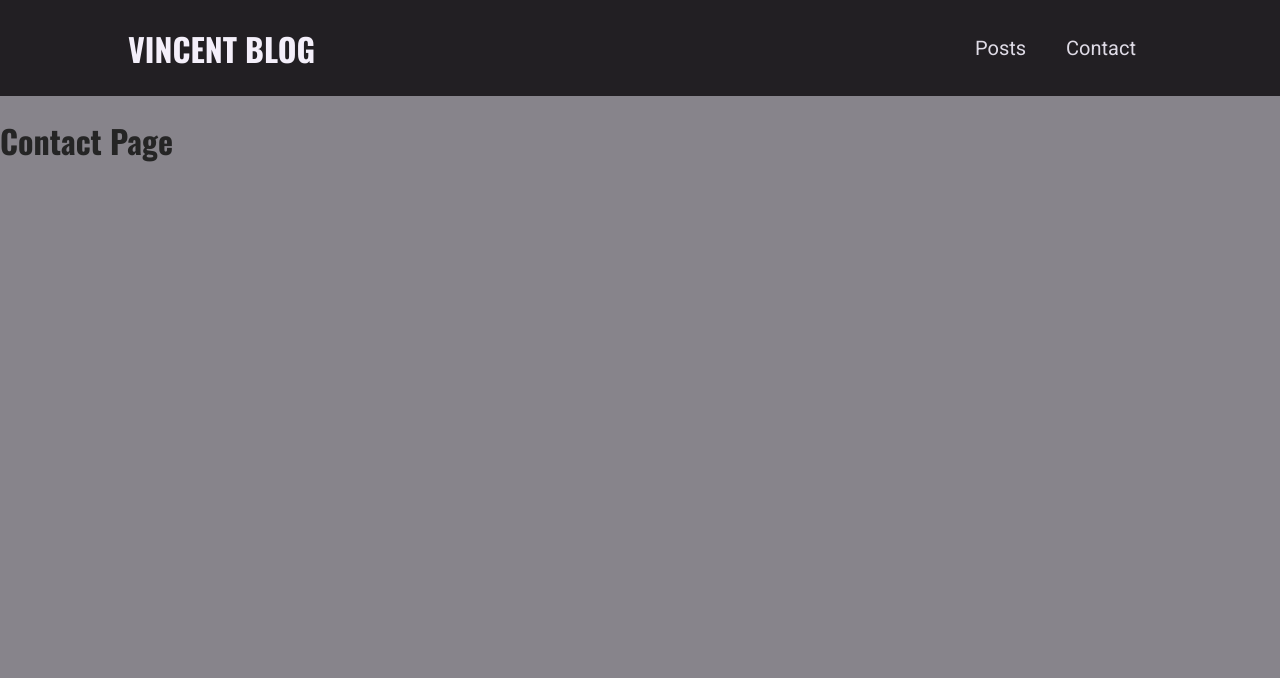
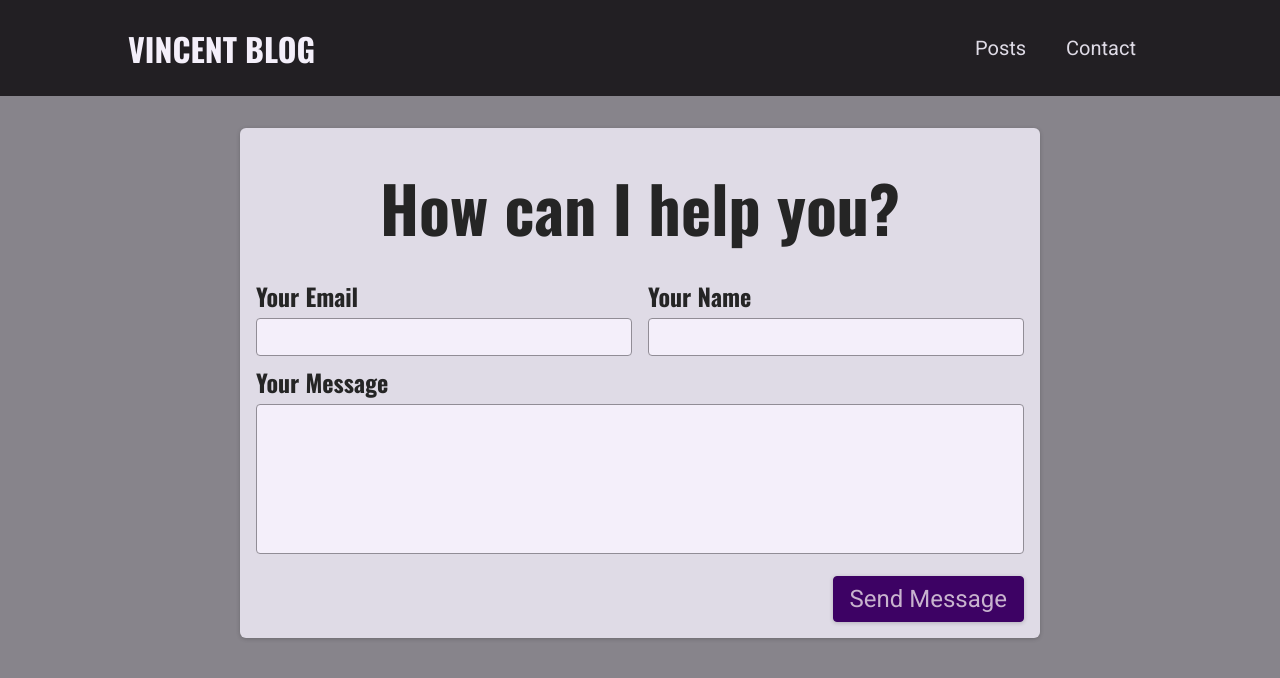
Before and after one commit to Zhenyuan-Li/vincent-zone, a Next.js app: page /contact in a window 1280 px wide. Shown: the top 678 px of the page. Built offline with nearby package versions, Linux system fonts and the light colour scheme.

Commit message:
Add contact & communicate with db

```diff
--- /dev/null
+++ b/components/contact/contact-form.js
@@ -0,0 +1,133 @@
+import { useState, useEffect } from 'react';
+
+import Notification from '../ui/notification';
+import classes from './contact-form.module.css';
+
+const sendContactData = async (contactDetail) => {
+  const response = await fetch('/api/contact', {
+    method: 'POST',
+    body: JSON.stringify(contactDetail),
+    headers: {
+      'Content-Type': 'application/json',
+    },
+  });
+
+  const data = await response.json();
+  if (!response) {
+    throw new Error(data.message || 'Something went wrong');
+  }
+};
+
+function ContactForm() {
+  const [enteredEmail, setEnteredEmail] = useState('');
+  const [enteredName, setEnteredName] = useState('');
+  const [enteredMessage, setEnteredMessage] = useState('');
+  const [requestStatus, setRequestStatus] = useState();
+  const [requestError, setRequestError] = useState();
+
+  useEffect(() => {
+    if (requestStatus === 'success' || requestStatus === 'error') {
+      const timer = setTimeout(() => {
+        setRequestStatus(null);
+        setRequestError(null);
+      }, 30000);
+
+      return () => clearTimeout(timer);
+    }
+  }, [requestStatus]);
+
+  const sendMessageHandler = async (event) => {
+    event.preventDefault();
+    setRequestStatus('pending');
+
+    // add a client side validation
+    try {
+      await sendContactData({
+        email: enteredEmail,
+        name: enteredName,
+        message: enteredMessage,
+      });
+      setRequestStatus('success');
+      setEnteredEmail('');
+      setEnteredName('');
+      setEnteredMessage('');
+    } catch (err) {
+      setRequestError(err.message);
+      setRequestStatus('error');
+    }
+  };
+
+  let notification;
+  if (requestStatus === 'pending') {
+    notification = {
+      status: 'pending',
+      title: 'Sending message...',
+      message: 'Your message is on its way!',
+    };
+  }
+  if (requestStatus === 'success') {
+    notification = {
+      status: 'success',
+      title: 'Success!',
+      message: 'Message sent successfully',
+    };
+  }
+  if (requestStatus === 'error') {
+    notification = {
+      status: 'error',
+      title: 'Error!',
+      message: requestError,
+    };
+  }
+
+  return (
+    <section className={classes.contact}>
+      <h1>How can I help you?</h1>
+      <form className={classes.form} onSubmit={sendMessageHandler}>
+        <div className={classes.controls}>
+          <div className={classes.control}>
+            <label htmlFor="email">Your Email</label>
+            <input
+              value={enteredEmail}
+              onChange={(e) => setEnteredEmail(e.target.value)}
+              type="email"
+              id="email"
+              required
+            />
+          </div>
+          <div className={classes.control}>
+            <label htmlFor="name">Your Name</label>
+            <input
+              value={enteredName}
+              onChange={(e) => setEnteredName(e.target.value)}
+              type="text"
+              id="name"
+              required
+            />
+          </div>
+        </div>
+        <div className={classes.control}>
+          <label htmlFor="message">Your Message</label>
+          <textarea
+            value={enteredMessage}
+            onChange={(e) => setEnteredMessage(e.target.value)}
+            id="message"
+            rows="5"
+          ></textarea>
+        </div>
+        <div className={classes.actions}>
+          <button>Send Message</button>
+        </div>
+      </form>
+      {notification && (
+        <Notification
+          status={notification.status}
+          message={notification.message}
+          title={notification.title}
+        />
+      )}
+    </section>
+  );
+}
+
+export default ContactForm;
--- /dev/null
+++ b/components/contact/contact-form.module.css
@@ -0,0 +1,73 @@
+.contact {
+  margin: var(--size-8) auto;
+  border-radius: 6px;
+  background-color: var(--color-grey-100);
+  width: 90%;
+  max-width: 50rem;
+  padding: var(--size-4);
+  box-shadow: 0 1px 4px rgba(0, 0, 0, 0.2);
+  font-size: var(--size-6);
+}
+
+.contact h1 {
+  font-size: var(--size-8);
+  margin: var(--size-4) 0;
+  text-align: left;
+}
+
+.form label {
+  display: block;
+  font-family: 'Oswald', sans-serif;
+  font-weight: bold;
+  margin: var(--size-2) 0 var(--size-1) 0;
+}
+
+.form input,
+.form textarea {
+  font: inherit;
+  padding: var(--size-1);
+  border-radius: 4px;
+  width: 100%;
+  border: 1px solid var(--color-grey-400);
+  background-color: var(--color-grey-50);
+  resize: none;
+}
+
+.controls {
+  display: flex;
+  column-gap: 1rem;
+  flex-wrap: wrap;
+}
+
+.control {
+  flex: 1;
+  min-width: 10rem;
+}
+
+.actions {
+  margin-top: var(--size-4);
+  text-align: right;
+}
+
+.form button {
+  font: inherit;
+  cursor: pointer;
+  background-color: var(--color-primary-700);
+  border: 1px solid var(--color-primary-700);
+  padding: var(--size-2) var(--size-4);
+  border-radius: 4px;
+  color: var(--color-primary-50);
+  box-shadow: 0 1px 4px rgba(0, 0, 0, 0.2);
+}
+
+.form button:hover {
+  background-color: var(--color-primary-500);
+  border-color: var(--color-primary-500);
+}
+
+@media (min-width: 768px) {
+  .contact h1 {
+    font-size: var(--size-16);
+    text-align: center;
+  }
+}
--- /dev/null
+++ b/components/ui/notification.js
@@ -0,0 +1,26 @@
+import classes from './notification.module.css';
+
+function Notification(props) {
+  const { title, message, status } = props;
+
+  let statusClasses = '';
+
+  if (status === 'success') {
+    statusClasses = classes.success;
+  }
+
+  if (status === 'error') {
+    statusClasses = classes.error;
+  }
+
+  const cssClasses = `${classes.notification} ${statusClasses}`;
+
+  return (
+    <div className={cssClasses}>
+      <h2>{title}</h2>
+      <p>{message}</p>
+    </div>
+  );
+}
+
+export default Notification;
--- /dev/null
+++ b/components/ui/notification.module.css
@@ -0,0 +1,43 @@
+.notification {
+  display: flex;
+  justify-content: space-between;
+  align-items: center;
+  color: var(--color-grey-100);
+  background-color: var(--color-grey-800);
+  padding: 0 var(--size-8);
+  box-shadow: 0 1px 8px rgba(0, 0, 0, 0.2);
+  position: fixed;
+  height: 5rem;
+  bottom: 0;
+  width: 100%;
+  left: 0;
+  border-top-right-radius: 0;
+  border-top-left-radius: 0;
+}
+
+.notification h2 {
+  font-size: var(--size-6);
+  margin: 0;
+}
+
+.notification p {
+  margin: 0;
+}
+
+.success {
+  background-color: var(--color-success-500);
+  color: var(--color-grey-800);
+}
+
+.error {
+  background-color: var(--color-error-500);
+}
+
+@media (min-width: 768px) {
+  .notification {
+    width: 40rem;
+    left: calc(50% - 20rem);
+    border-top-right-radius: 6px;
+    border-top-left-radius: 6px;
+  }
+}
--- a/package.json
+++ b/package.json
@@ -9,6 +9,7 @@
   },
   "dependencies": {
     "gray-matter": "^4.0.3",
+    "mongodb": "^4.3.1",
     "next": "12.0.8",
     "react": "17.0.2",
     "react-dom": "17.0.2",
--- /dev/null
+++ b/pages/api/contact.js
@@ -0,0 +1,49 @@
+import { MongoClient } from 'mongodb';
+
+async function handler(req, res) {
+  if (req.method === 'POST') {
+    const { email, name, message } = req.body;
+
+    if (
+      !email ||
+      !email.includes('@') ||
+      !name ||
+      name.trim() === '' ||
+      !message ||
+      message.trim() === ''
+    ) {
+      res.status(422).json({ message: 'Invalid Input!' });
+      return;
+    }
+
+    const newMsg = {
+      email,
+      name,
+      message,
+    };
+    // process.env.DB_URL
+    let client;
+    try {
+      client = await MongoClient.connect(process.env.DB_URL);
+    } catch (err) {
+      res.status(500).json({
+        message: 'Could not connect to database',
+      });
+    }
+    try {
+      const db = client.db();
+      const result = await db.collection('messages').insertOne(newMsg);
+      newMsg.id = result.insertedId;
+    } catch (err) {
+      res.status(500).json({
+        message: 'Storing message failed.',
+      });
+    }
+    client.close();
+
+    console.log(newMsg);
+    res.status(201).json({ message: 'Successfully stored message!', newMsg });
+  }
+}
+
+export default handler;
--- a/pages/contact.js
+++ b/pages/contact.js
@@ -1,5 +1,7 @@
+import ContactForm from '../components/contact/contact-form';
+
 function ContactPage() {
-  return <h1>Contact Page</h1>;
+  return <ContactForm />;
 }
 
 export default ContactPage;
```
Also changed, not shown: 1 other file (tests, documents, lock files or other folders).
